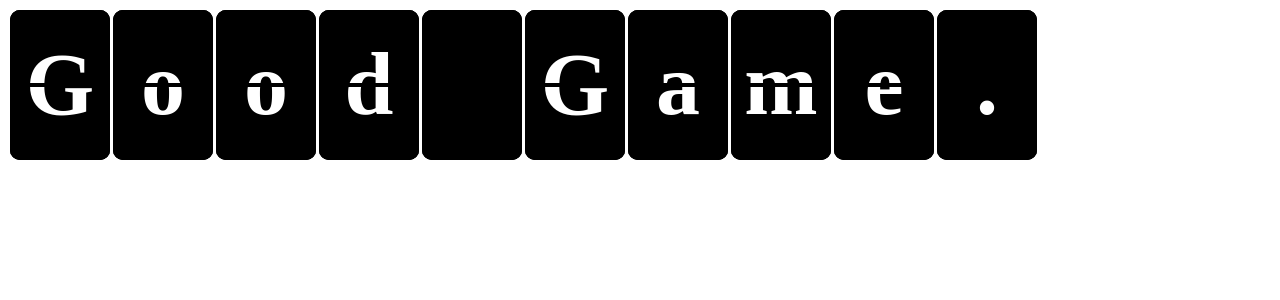
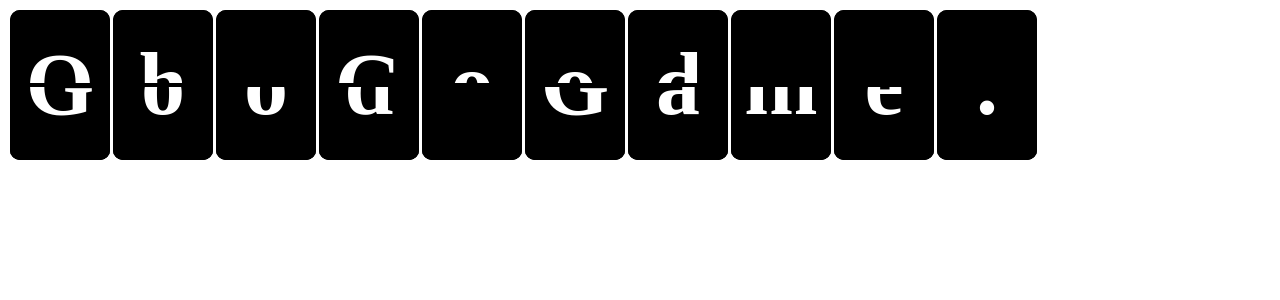
Before and after one commit to KNVB/split-flap, a React (Create React App) app: page / in a window 1280 px wide. Shown: the top 300 px of the page. Built offline with nearby package versions, Linux system fonts and the light colour scheme.

Commit message:
Seem to be ok

```diff
--- a/src/App.js
+++ b/src/App.js
@@ -2,7 +2,7 @@ import './App.css';
 import "./SplitFlap.css";
 import SplitFlap from './components/splitFlap/SplitFlap';
 function App() {
-  let wordList = ['Good Game.', 'Oh Shit', 'Oh No','Oh Yes'];
+  let wordList = ['Good Game.', 'Oh Good', 'Oh No','Oh Yes'];
 
   return (
     <div style={{ "margin": "10px" }}>
--- a/src/SplitFlap.css
+++ b/src/SplitFlap.css
@@ -9,6 +9,10 @@
     text-align: center;
     width: 100px;
     height: 150px;
+
+    align-items: center;
+		display:flex;
+		justify-content: center;
 }
 .splitFlap{
   display:flex;
--- a/src/components/splitFlap/Slot.css
+++ b/src/components/splitFlap/Slot.css
@@ -5,15 +5,28 @@
 .lowerHalfCard-after,
 .upperHalfCard-after {
     background-color: inherit;
-    border-radius: 10px;
+    border-radius: inherit;
     height: 100%;
     width: 100%;
     position: absolute;
+
+    align-items: inherit;
+    display: inherit;
+    justify-content: inherit;
 }
 
 .fullCard-after::after,
-.lowerHalfCard-after::after,
 .upperHalfCard-after::after {
+    content: "";
+    display: block;
+    position: absolute;
+    height: 4px;
+    background-color: inherit;
+    width: 100%;
+    top: calc(50% - 2px);
+}
+
+.lowerHalfCard-after::after {
     content: "";
     display: block;
     position: absolute;
@@ -32,7 +45,6 @@
 .upperHalfCard-after {
     clip-path: polygon(0% 0%, 100% 0%, 100% 50%, 0% 50%);
 }
-
 .rotate0to90 {
     animation-name: r0to90;
 }
--- a/src/components/splitFlap/Slot.js
+++ b/src/components/splitFlap/Slot.js
@@ -3,18 +3,35 @@ import { useEffect, useReducer } from 'react';
 let reducer = (state, action) => {
     let result = { ...state };
     let temp;
+
     switch (action.type) {
         case "backward":
+            result.oldValue = action.oldValue;
+            result.newValue = action.newValue;
+            temp = result.lowerDivClass + " rotate0to90";
+            result.lowerDivClass = temp;
+            result.middleDivClass = result.upperHalfCard + " transform0to_90 zIndex4";
             break;
         case 'backward2':
+            temp = result.middleDivClass + " rotate_90to0";
+            result.middleDivClass = temp;
             break;
         case "forward":
+            result.oldValue = action.oldValue;
+            result.newValue = action.newValue;
+            temp = result.upperDivClass + " rotate0to_90";
+            result.upperDivClass = temp;
+            result.middleDivClass = result.lowerHalfCard + " transform0to90 zIndex4";
             break;
         case 'forward2':
-
+            temp = result.middleDivClass + " rotate90to0";
+            result.middleDivClass = temp;
             break;
         case "resume":
-
+            result.oldValue = result.newValue;
+            result.middleDivClass = "hide";
+            result.upperDivClass = result.upperHalfCard + " zIndex4";
+            result.lowerDivClass = result.lowerHalfCard + " zIndex2";
             break;
         default:
             break;
@@ -22,45 +39,39 @@ let reducer = (state, action) => {
     return result;
 };
 export default function Slot({ action, className, hinge, newValue, oldValue }) {
-    let fullCard = "",lowerHalfCard="",upperHalfCard="";
-    if (hinge === undefined) {
+    let fullCard = "", lowerHalfCard = "", upperHalfCard = "";
+    if ((hinge === undefined)|| (hinge === true)) {
         fullCard = "fullCard-after";
-        lowerHalfCard="lowerHalfCard-after";
-        upperHalfCard="upperHalfCard-after";
+        lowerHalfCard = "lowerHalfCard-after";
+        upperHalfCard = "upperHalfCard-after";
     } else {
-        if (hinge === true) {
-            fullCard = "fullCard-after";
-            lowerHalfCard="lowerHalfCard-after";
-            upperHalfCard="upperHalfCard-after";
-        } else {
-            fullCard = "fullCard";
-            lowerHalfCard="lowerHalfCard";
-            upperHalfCard="upperHalfCard";
-        }
+        fullCard = "fullCard";
+        lowerHalfCard = "lowerHalfCard";
+        upperHalfCard = "upperHalfCard";
     }
     const [objList, updateObjList] = useReducer(reducer, {
         oldValue: oldValue,
         newValue: newValue,
         action: "forward" || action,
-        lowerDivClass:lowerHalfCard+" zIndex2",
-        middleDivClass:"hide",
-        upperDivClass:upperHalfCard+" zIndex4",
+        lowerDivClass: lowerHalfCard + " zIndex2",
+        middleDivClass: "hide",
+        upperDivClass: upperHalfCard + " zIndex4",
         "fullCard": fullCard,
-        "lowerHalftCard": lowerHalfCard,
-        "upperHalfCard":upperHalfCard
+        "lowerHalfCard": lowerHalfCard,
+        "upperHalfCard": upperHalfCard
     });
     useEffect(() => {
         updateObjList({ type: action, oldValue, newValue });
     }, [action, oldValue, newValue]);
 
     let upperHandler = () => {
-
+        updateObjList({ type: "forward2" });
     }
     let middleHandler = () => {
-
+        updateObjList({ type: "resume" });
     }
     let lowerHandler = () => {
-
+        updateObjList({ type: "backward2" });
     }
     return (
         <div className={className} style={{
@@ -70,7 +81,7 @@ export default function Slot({ action, className, hinge, newValue, oldValue }) {
         }}>
             <div
                 id="base"
-                className="fullCard-after zIndex2">
+                className={objList.fullCard+" zIndex2"}>
                 {objList.newValue}
             </div>
             <div
@@ -83,6 +94,7 @@ export default function Slot({ action, className, hinge, newValue, oldValue }) {
                 id="middle"
                 className={objList.middleDivClass}
                 onAnimationEndCapture={middleHandler}>
+                {objList.newValue}
             </div>
             <div
                 className={objList.lowerDivClass}
--- a/src/components/splitFlap/SplitFlap.js
+++ b/src/components/splitFlap/SplitFlap.js
@@ -22,7 +22,7 @@ export default function SplitFlap({ hinge, splitFlapClassName, slotClassName, ti
     let characterList = [];
     for (let i = 0; i < maxWordLength; i++) {
         characterList.push(
-            <div key={"c_" + i} style={{ "marginRight": "3px" }}>
+            <div key={"c_" + i} style={{ "marginRight": "3px"}}>
                 <Slot
                     action={objList.action}
                     className={slotClassName}
@@ -32,19 +32,43 @@ export default function SplitFlap({ hinge, splitFlapClassName, slotClassName, ti
             </div>
         )
     }
-    useEffect(() => {
-        const id = setInterval(() => {
+    let backward=()=>{
+        let temp;
+        if (objList.newIndex===0){
+            temp=wordList.length-1
+        }else {
+            temp=objList.newIndex-1;
+        }
+        updateObjList({type:"backward",value:temp})
+    }
+    let forward=()=>{
         let temp=objList.newIndex+1;
         if (temp === wordList.length){
             temp=0;
         }
         updateObjList({type:"forward",value:temp})
-        }, timing);
+    }
+
+    useEffect(() => {
+        const id = setInterval(() => {forward()}, timing);
         return () => { clearInterval(id) }
     })
+
     return (
+        <>
             <div className={splitFlapClassName}>
                 {characterList}
             </div>
+            {/*
+            <p>
+                <button onClick={forward}>
+                +
+                </button>
+                <button onClick={backward}>
+                -
+                </button>
+            </p>
+            */}
+        </>
     )
 }
```
Lines whose indentation alone changed are shown as unchanged.
